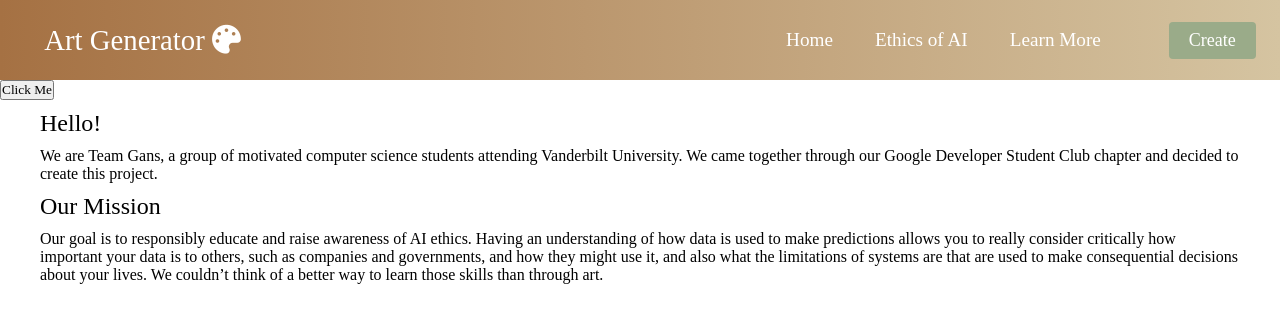
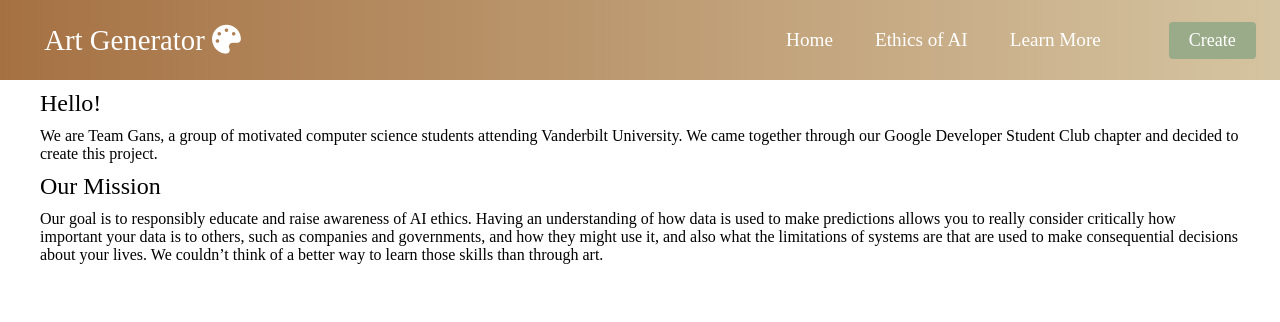
Before and after one commit to korenrh/DSC2021, a React (Create React App) app: page / in a window 1280 px wide. Shown: the top 322 px of the page. Built offline with nearby package versions, Linux system fonts and the light colour scheme; what deepai would draw is missing.

Commit message:
removed button

```diff
--- a/src/App.js
+++ b/src/App.js
@@ -38,10 +38,6 @@ class App extends Component {
     <Router>
       <div className="App">
           <Navbar></Navbar>
-          <button className='button' onClick={this.handleClick}>
-            Click Me
-          </button>
-          <p>{this.state.username}</p>
       </div>
       <Switch>
         <Route exact path="/" component={HomePage} />
```
Also changed, not shown: 1 other file (tests, documents, lock files or other folders).
